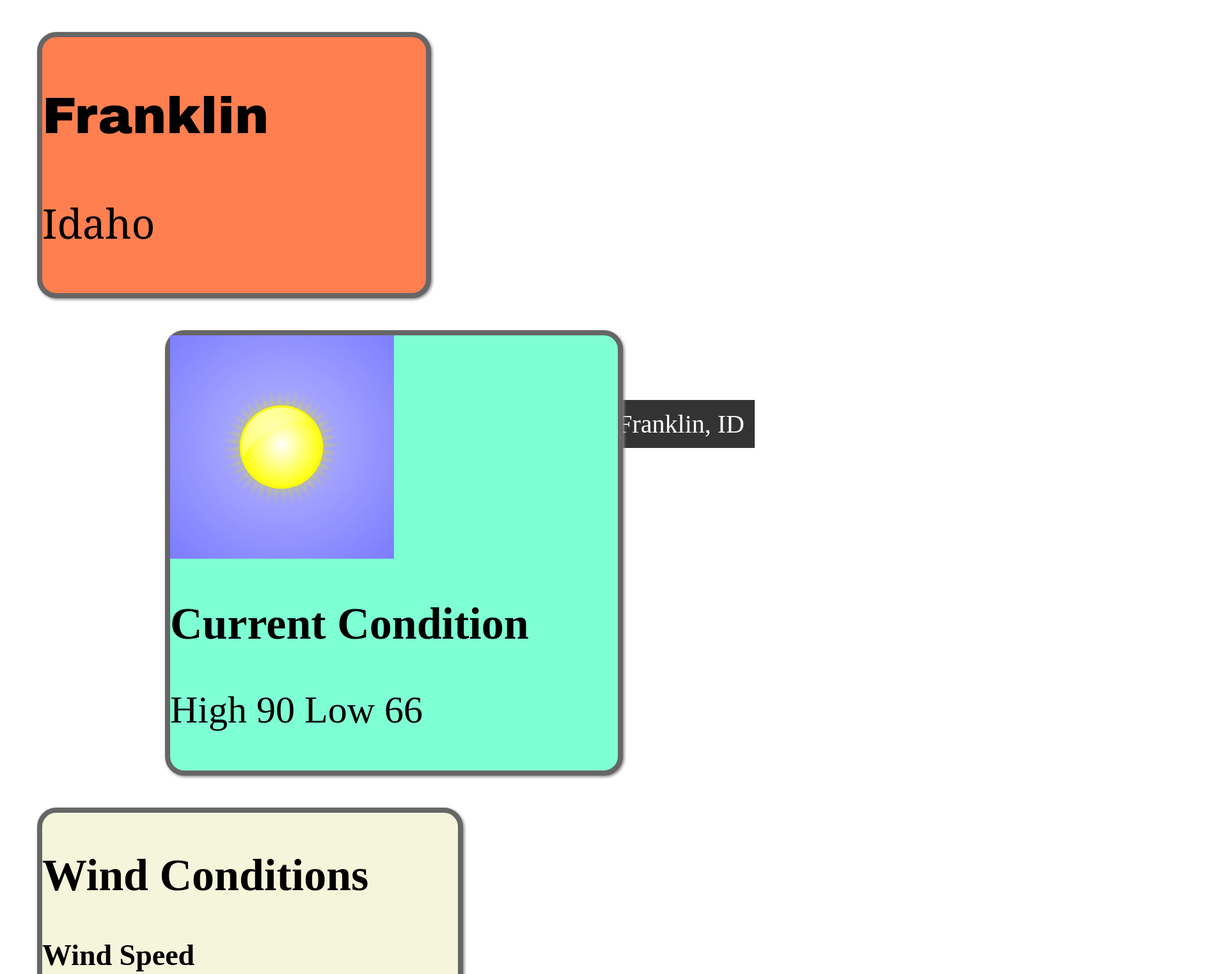
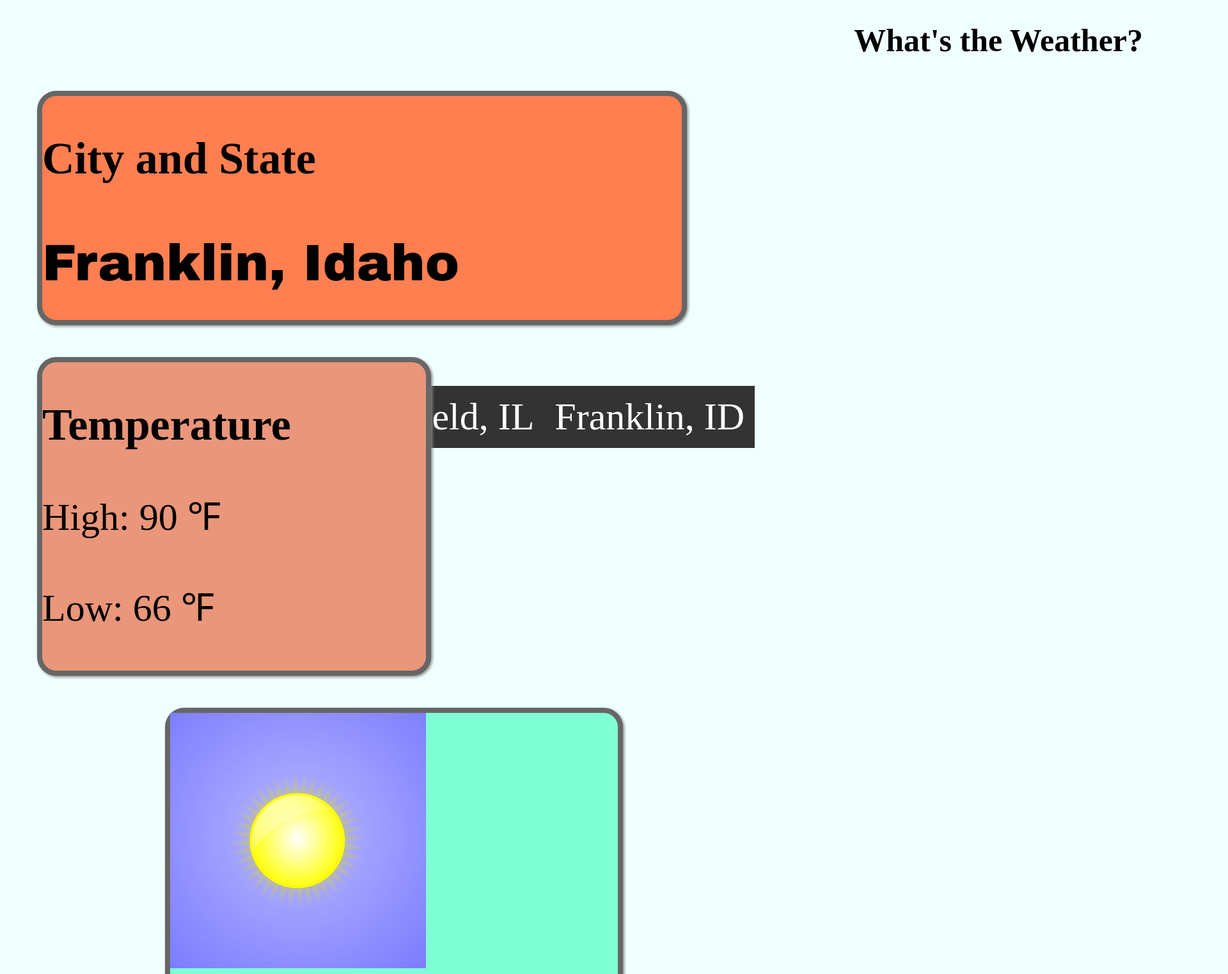
Before and after one commit to Byggfut/Byggfut.github.io, a plain HTML site: page homework/franklinwebpage.html in a window 1280 px wide. Shown: the top 1522 px of the page at 64% size, 1920 px wide, since content can reach past the window. Drawn offline with Linux system fonts and the light colour scheme.

Commit message:
The background works!

```diff
--- a/CSS/styles.css
+++ b/CSS/styles.css
@@ -1,12 +1,21 @@
-
+body{
+    background-color: azure
+}
 p{
     font-size: 60px;
+}
+h1{
+    position: relative;
+    right: -105%;
+    font-size: 50px;
+    width: 600px;
+
 }
 h2{
     font-size: 70px;
 }
 h3{
-    font-size: 46px;
+    font-size: 60px;
     }
 nav{
     position: fixed;
@@ -27,7 +36,8 @@ nav li  {
     display: block;
     color: white;
     text-align: center;
-    font-size: 40px;
+    font-size: 60px;
+    z-index: 5px;
     padding: 14px 16px;
     text-decoration: none;
 }
@@ -36,11 +46,25 @@ section{
 }
 #location{
     position: relative;
+    margin: 50px;
+    padding: 0px;
     left: 0px;
     top: 0px;
+    width: 1000px;
+    height: 350px;
+    background-color: coral;
+    border: 8px solid #666;
+    -webkit-border-radius: 30px;
+    -moz-border-radius: 30px;
+    border-radius: 30px;
+    -webkit-box-shadow: 2px 2px 4px #888;
+    -moz-box-shadow: 2px 2px 4px #888;
+    box-shadow: 2px 2px 4px #888;
+}
+#temperature{
+    position: relative;
+    background-color: darksalmon;
     width: 600px;
-    height: 400px;
-    background-color: coral;
     border: 8px solid #666;
     -webkit-border-radius: 30px;
     -moz-border-radius: 30px;
@@ -71,11 +95,10 @@ section{
     box-shadow: 2px 2px 4px #888;
 }
 #conditions img{
-    width:50%;
 
 }
 #wind {
-    width: 650px;
+    width: 800px;
     background-color: beige;
     font-size: 1em;
     border: 8px solid #666;
@@ -87,7 +110,7 @@ section{
     box-shadow: 2px 2px 4px #888;
 }
 #windmill{
-position: right;
+position:relative;
 
 }
 #percipitation {
--- a/homework/franklinwebpage.html
+++ b/homework/franklinwebpage.html
@@ -19,18 +19,24 @@
             </ul>
         </nav>
         <header>
+            <h1>What's the Weather?</h1>
         </header>
         <main>
 <!--            Location of Selected Weather Conditions-->
             <section id="location">
-                <p id="city">Franklin</p>
-                <p id="state">Idaho</p>
+                <h2>City and State</h2>
+                <p id="city">Franklin, Idaho</p>
             </section>
+            <section id="temperature">
+                <h2>Temperature</h2>
+                <p>High: 90 &#8457</p>
+                <p>Low: 66 &#8457</p>
+                </section>
 <!--            Summary with average temperatures and included image representing the weather conditions-->
             <section id="conditions">
                 <img src=/images/imagesunny.png alt="sun" id="sun">
                 <h2>Current Condition</h2>
-                <p>High 90 Low 66</p>
+                <p>Sunny</p>
             </section>
 <!--            Current Windspeed and Direction-->
             <section id="wind">
```
